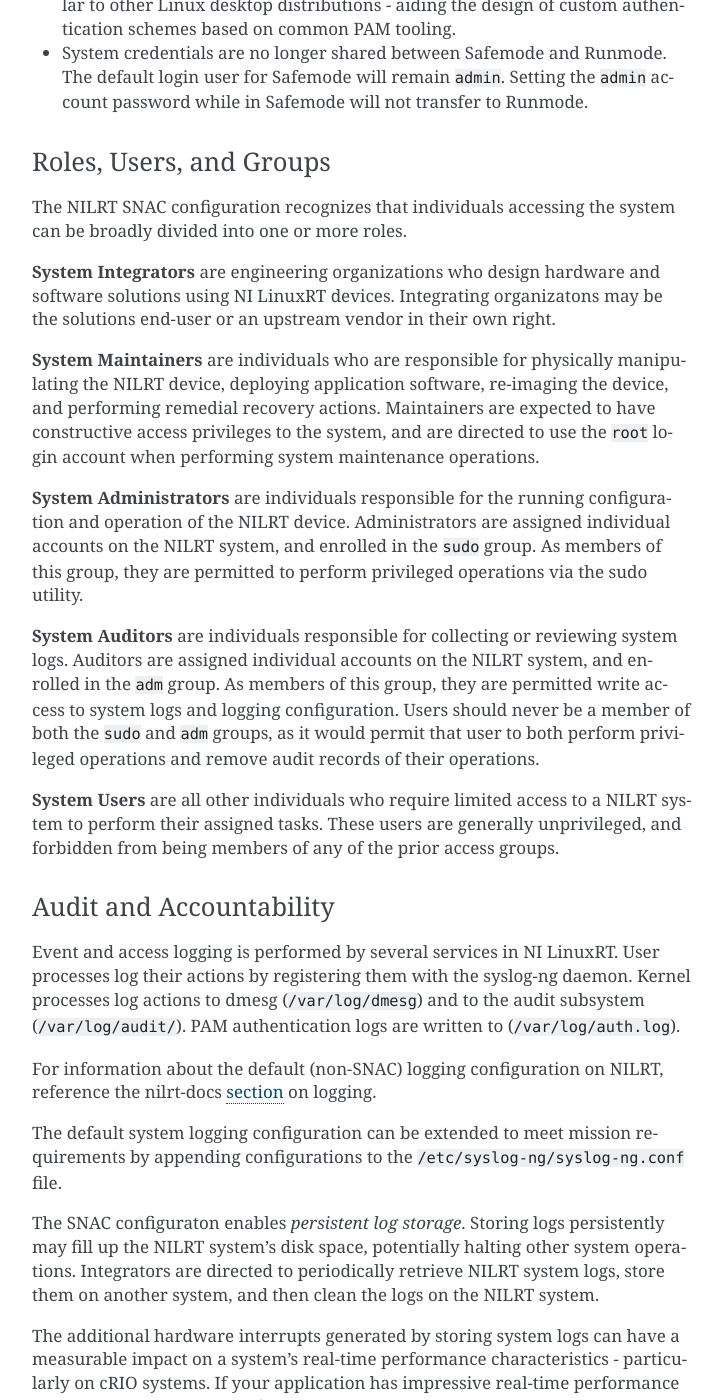
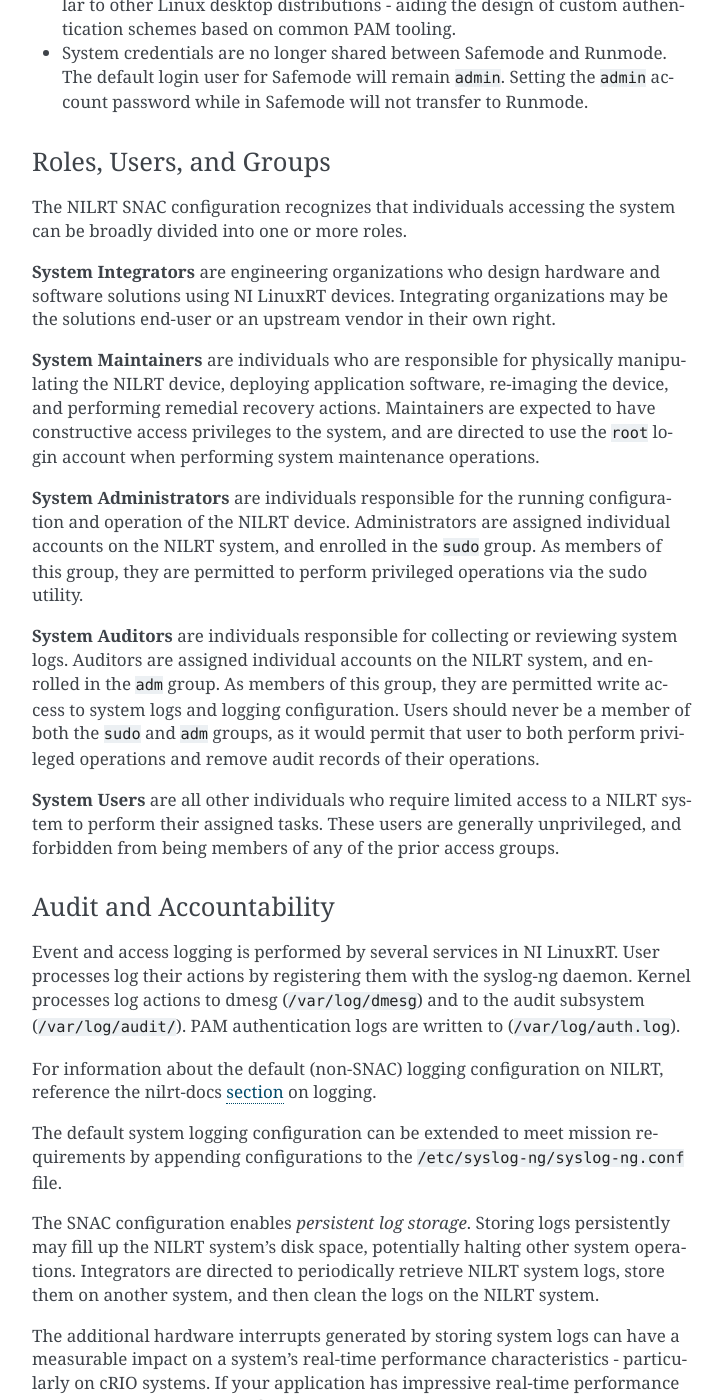
Before and after one commit to ni/nilrt-snac-guide, a Sphinx documentation site: the page built from source/appendix_1.rst, in a window 1280 px wide and 1400 px high, scrolled down 2184 px. Shown: the whole window, without its empty margins (388-1111 px from the left). Built offline with Sphinx 7.4.7, drawn with Linux system fonts in a browser that asks for light colours; some of the changed text lies outside the part shown.

Commit message:
appendix_1: spelling and styling
Signed-off-by: Alex Stewart <alex.stewart@emerson.com>

```diff
--- a/source/appendix_1.rst
+++ b/source/appendix_1.rst
@@ -122,7 +122,7 @@
 
 **System Integrators** are engineering organizations who design hardware
 and software solutions using NI LinuxRT devices. Integrating
-organizatons may be the solutions end-user or an upstream vendor in
+organizations may be the solutions end-user or an upstream vendor in
 their own right.
 
 **System Maintainers** are individuals who are responsible for
@@ -171,7 +171,7 @@
 
 The default system logging configuration can be extended to meet mission requirements by appending configurations to the ``/etc/syslog-ng/syslog-ng.conf`` file.
 
-The SNAC configuraton enables *persistent log storage*.
+The SNAC configuration enables *persistent log storage*.
 Storing logs persistently may fill up the NILRT system's disk space, potentially halting other system operations.
 Integrators are directed to periodically retrieve NILRT system logs, store them on another system, and then clean the logs on the NILRT system.
 
@@ -363,7 +363,7 @@
 ability to execute privileged functions using sudo.
 
 Add system administrators' user account is added to the group with
-the usermod command.
+the ``usermod`` command.
 
     .. code-block:: bash
 
```
Also changed, not shown: other parts of source/appendix_1.rst (+1 -1 lines).
